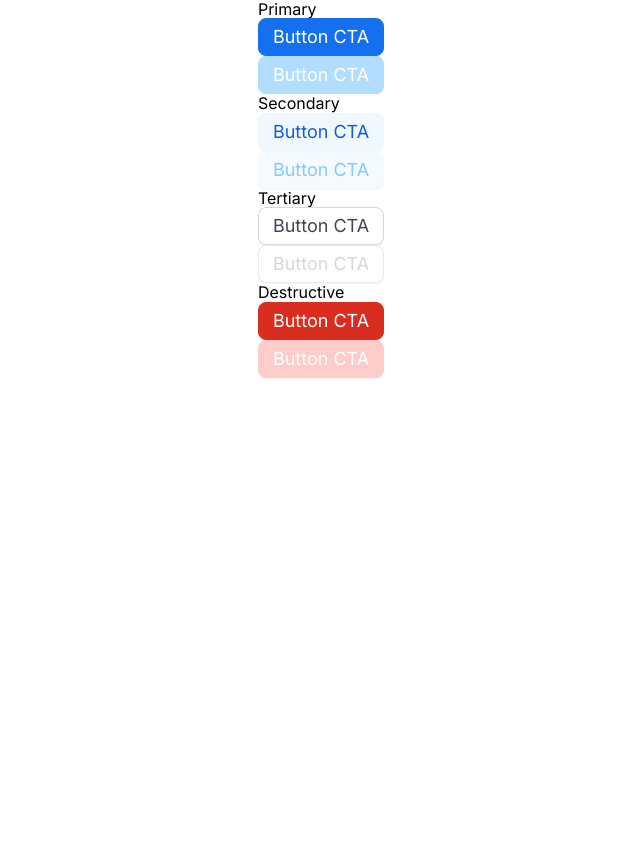
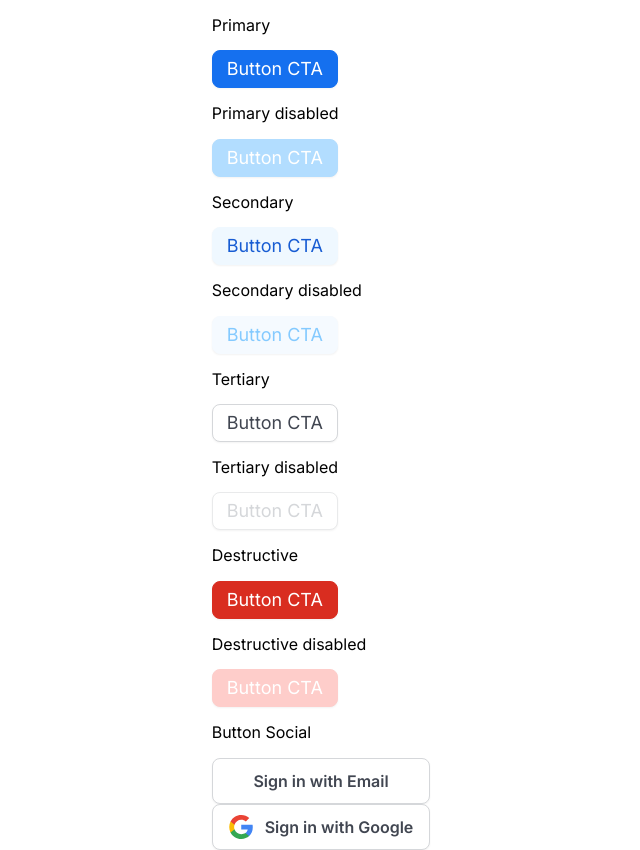
Before and after one commit to akinevans/pet-pal, a React (Vite) app: page / in a window 1280 px wide. Shown: the whole page, without its empty margins (319-959 px from the left). Before the commit the page ends 800 px from the top, so only its background shows below. Built offline with nearby package versions, Linux system fonts and the light colour scheme.

Commit message:
Build Button-Social component

```diff
--- a/src/App.jsx
+++ b/src/App.jsx
@@ -1,5 +1,6 @@
 // component imports
 import Button from "./components/Button/Button";
+import Button_Social from "./components/Button_Social/Button_Social";
 
 // scss imports
 import "./App.scss";
@@ -10,7 +11,7 @@ import "normalize.css";
 function App() {
   return (
     <div className='app'>
-      Primary
+      <p>Primary</p>
       <Button
         variant='btn-primary'
         size='btn-small'
@@ -20,6 +21,7 @@ function App() {
           console.log("btn clicked");
         }}
       />
+      <p>Primary disabled</p>
       <Button
         variant='btn-primary-disabled'
         size='btn-small'
@@ -29,7 +31,7 @@ function App() {
           console.log("btn clicked");
         }}
       />
-      Secondary
+      <p>Secondary</p>
       <Button
         // disabled='true'
         variant='btn-secondary'
@@ -40,6 +42,7 @@ function App() {
           console.log("btn clicked");
         }}
       />
+      <p>Secondary disabled</p>
       <Button
         // disabled='true'
         variant='btn-secondary-disabled'
@@ -50,7 +53,7 @@ function App() {
           console.log("btn clicked");
         }}
       />
-      Tertiary
+      <p>Tertiary </p>
       <Button
         // disabled='true'
         variant='btn-tertiary'
@@ -61,6 +64,7 @@ function App() {
           console.log("btn clicked");
         }}
       />
+      <p>Tertiary disabled</p>
       <Button
         // disabled='true'
         variant='btn-tertiary-disabled'
@@ -71,7 +75,8 @@ function App() {
           console.log("btn clicked");
         }}
       />
-      Destructive
+      <p>Destructive </p>
+
       <Button
         // disabled='true'
         variant='btn-destructive'
@@ -82,6 +87,8 @@ function App() {
           console.log("btn clicked");
         }}
       />
+      <p>Destructive disabled</p>
+
       <Button
         // disabled='true'
         variant='btn-destructive-disabled'
@@ -92,6 +99,24 @@ function App() {
           console.log("btn clicked");
         }}
       />
+
+      <p>Button Social</p>
+      <Button_Social
+        text='Sign in with Email'
+        icon=''
+        alt=''
+        onClick={() => {
+          console.log("sign in with email pressed");
+        }}
+      />
+      <Button_Social
+        text='Sign in with Google'
+        icon='google'
+        alt='google logo'
+        onClick={() => {
+          console.log("sign in with google pressed");
+        }}
+      />
     </div>
   );
 }
--- a/src/components/Button/Button.jsx
+++ b/src/components/Button/Button.jsx
@@ -2,15 +2,13 @@ import { PropTypes } from "prop-types";
 import "./Button.scss";
 
 //FIXME: button disabled functionality and disabled css rules
-
-//todo continue building out classnames for button component
 
 export default function Button(props) {
   return (
     <button
       // disabled={props.disabled}
       className={`btn ${props.variant} ${props.size}`}
-      type={props.type}
+      type={props.type || "button"}
       onClick={props.onClick}
     >
       {props.text}
--- /dev/null
+++ b/src/components/Button_Social/Button_Social.css
@@ -0,0 +1,41 @@
+.social-btn {
+  display: inline-flex;
+  padding: 10px 16px;
+  justify-content: center;
+  align-items: center;
+  gap: 12px;
+  border-radius: 8px;
+  border: 1px solid var(--Gray-300, #d5d7da);
+  background: var(--White, #fff);
+  /* Shadow/xs */
+  box-shadow: 0px 1px 2px 0px rgba(10, 13, 18, 0.05);
+  color: var(--Gray-700, #414651);
+  font-size: 16px;
+  font-style: normal;
+  font-weight: 600;
+  line-height: 24px; /* 150% */
+  cursor: pointer;
+  transition: all 0.2s ease;
+}
+
+.social-btn:hover {
+  border-radius: 8px;
+  border: 1px solid var(--Gray-300, #d5d7da);
+  background: var(--Gray-50, #fafafa);
+  /* Shadow/xs */
+  box-shadow: 0px 1px 2px 0px rgba(10, 13, 18, 0.05);
+  transition: all 0.2s ease;
+}
+
+.social-btn:focus {
+  border-radius: 8px;
+  border: 1px solid var(--Gray-300, #d5d7da);
+  background: var(--White, #fff);
+  /* Shadow/xs focused 4px gray-100 */
+  box-shadow: 0px 1px 2px 0px rgba(10, 13, 18, 0.05), 0px 0px 0px 4px #f5f5f5;
+  transition: all 0.2s ease;
+}
+
+.hidden {
+  display: none;
+}/*# sourceMappingURL=Button_Social.css.map */
--- /dev/null
+++ b/src/components/Button_Social/Button_Social.jsx
@@ -0,0 +1,30 @@
+import { PropTypes } from "prop-types";
+import "./Button_Social.scss";
+import google_icon from "../../assets/icons/google-icon.svg";
+
+//TODO: Sign in with google or email only
+//TODO: Style disabled state
+
+export default function Button_Social(props) {
+  return (
+    <button
+      className='social-btn'
+      type={props.type || "button"}
+      onClick={props.onClick}
+    >
+      <img
+        className={`social-btn-icon ${!props.icon ? "hidden" : ""}`}
+        src={props.icon === "google" ? google_icon : null}
+        alt={props.alt}
+      />
+      {props.text}
+    </button>
+  );
+}
+
+Button_Social.propTypes = {
+  type: PropTypes.string,
+  icon: PropTypes.string,
+  text: PropTypes.string,
+  alt: PropTypes.string,
+};
--- /dev/null
+++ b/src/components/Button_Social/Button_Social.scss
@@ -0,0 +1,49 @@
+@import "../../utilities/mixins/mixins.scss";
+
+.social-btn {
+  display: inline-flex;
+  padding: 10px 16px;
+  justify-content: center;
+  align-items: center;
+  gap: 12px;
+  border-radius: 8px;
+  border: 1px solid var(--Gray-300, #d5d7da);
+  background: var(--White, #fff);
+
+  /* Shadow/xs */
+  box-shadow: 0px 1px 2px 0px rgba(10, 13, 18, 0.05);
+
+  // TEXT
+  color: var(--Gray-700, #414651);
+  font-size: 16px;
+  font-style: normal;
+  @include weightSemibold;
+  line-height: 24px; /* 150% */
+
+  cursor: pointer;
+  transition: all 0.2s ease;
+}
+
+.social-btn:hover {
+  border-radius: 8px;
+  border: 1px solid var(--Gray-300, #d5d7da);
+  background: var(--Gray-50, #fafafa);
+
+  /* Shadow/xs */
+  box-shadow: 0px 1px 2px 0px rgba(10, 13, 18, 0.05);
+  transition: all 0.2s ease;
+}
+
+.social-btn:focus {
+  border-radius: 8px;
+  border: 1px solid var(--Gray-300, #d5d7da);
+  background: var(--White, #fff);
+
+  /* Shadow/xs focused 4px gray-100 */
+  box-shadow: 0px 1px 2px 0px rgba(10, 13, 18, 0.05), 0px 0px 0px 4px #f5f5f5;
+  transition: all 0.2s ease;
+}
+
+.hidden {
+  display: none;
+}
```
Also changed, not shown: src/assets/icons/google-icon.svg (added), 1 other file (tests, documents, lock files or other folders).
